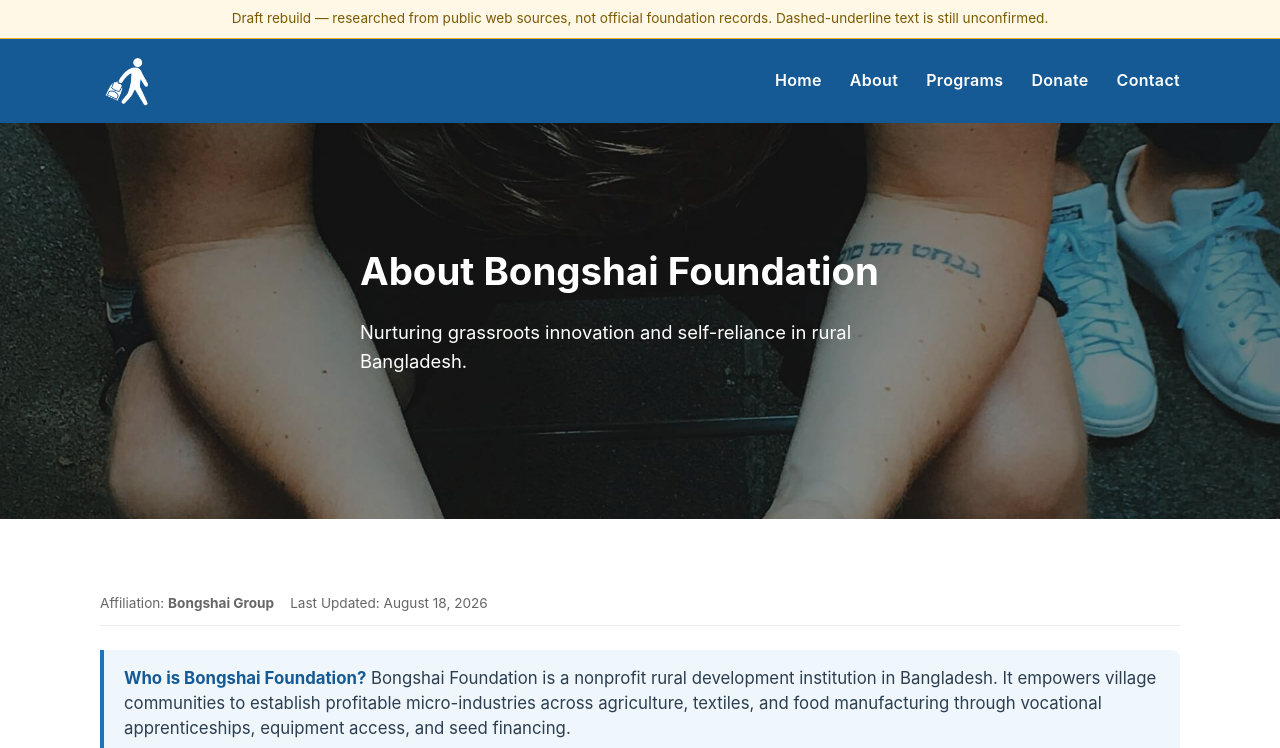
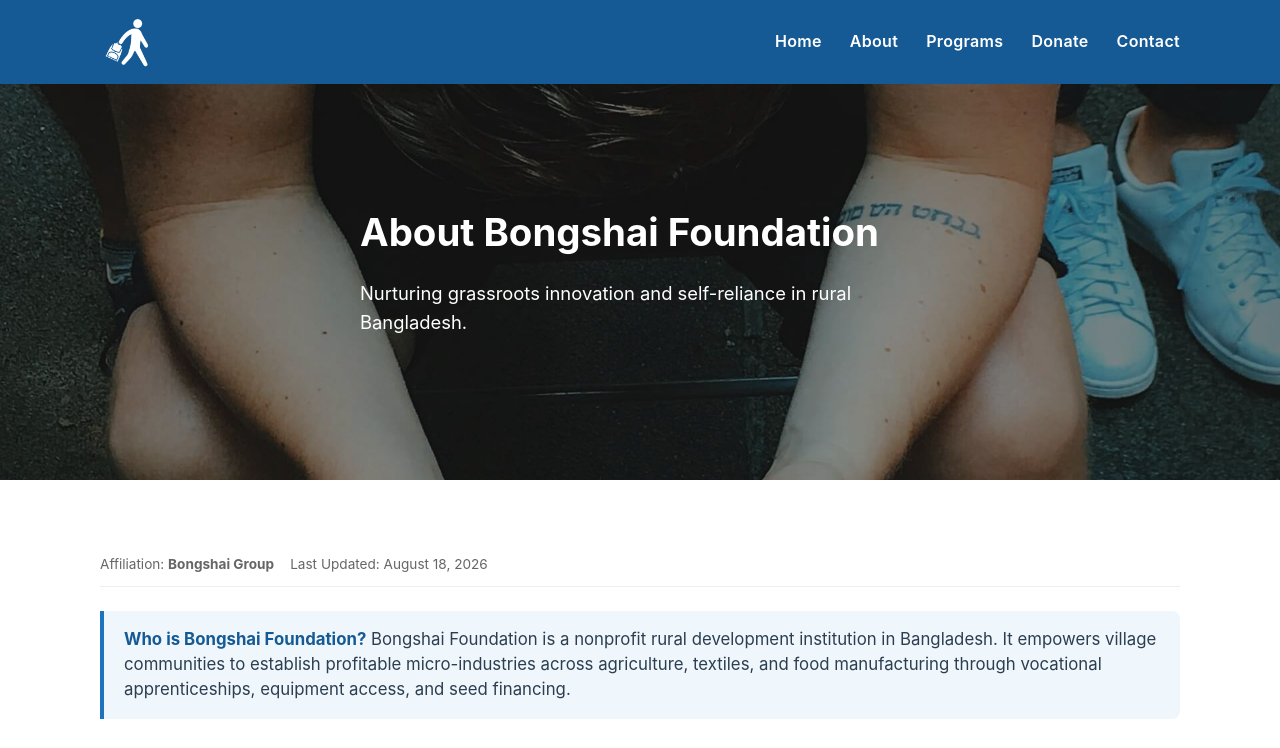
Before and after one commit to noormdgolam/foundation, a plain HTML site: page static-site/about.html in a window 1280 px wide. Shown: the top 748 px of the page. Drawn offline with Linux system fonts and the light colour scheme.

Commit message:
Remove draft notice banner
Site now presents as production-ready on first view. Placeholder
text is still flagged via the .ph dashed-underline + hover tooltip
convention on individual elements.

```diff
--- a/static-site/about.html
+++ b/static-site/about.html
@@ -42,8 +42,6 @@
 </script>
 </head>
 <body>
-
-<div class="notice-bar">Draft rebuild — researched from public web sources, not official foundation records. Dashed-underline text is still unconfirmed.</div>
 
 <header class="site-header">
   <div class="header-inner">
```
Also changed, not shown: static-site/contact.html (+0 -2 lines), static-site/donate.html (+0 -2 lines), static-site/index.html (+0 -2 lines), static-site/programs.html (+0 -2 lines).
